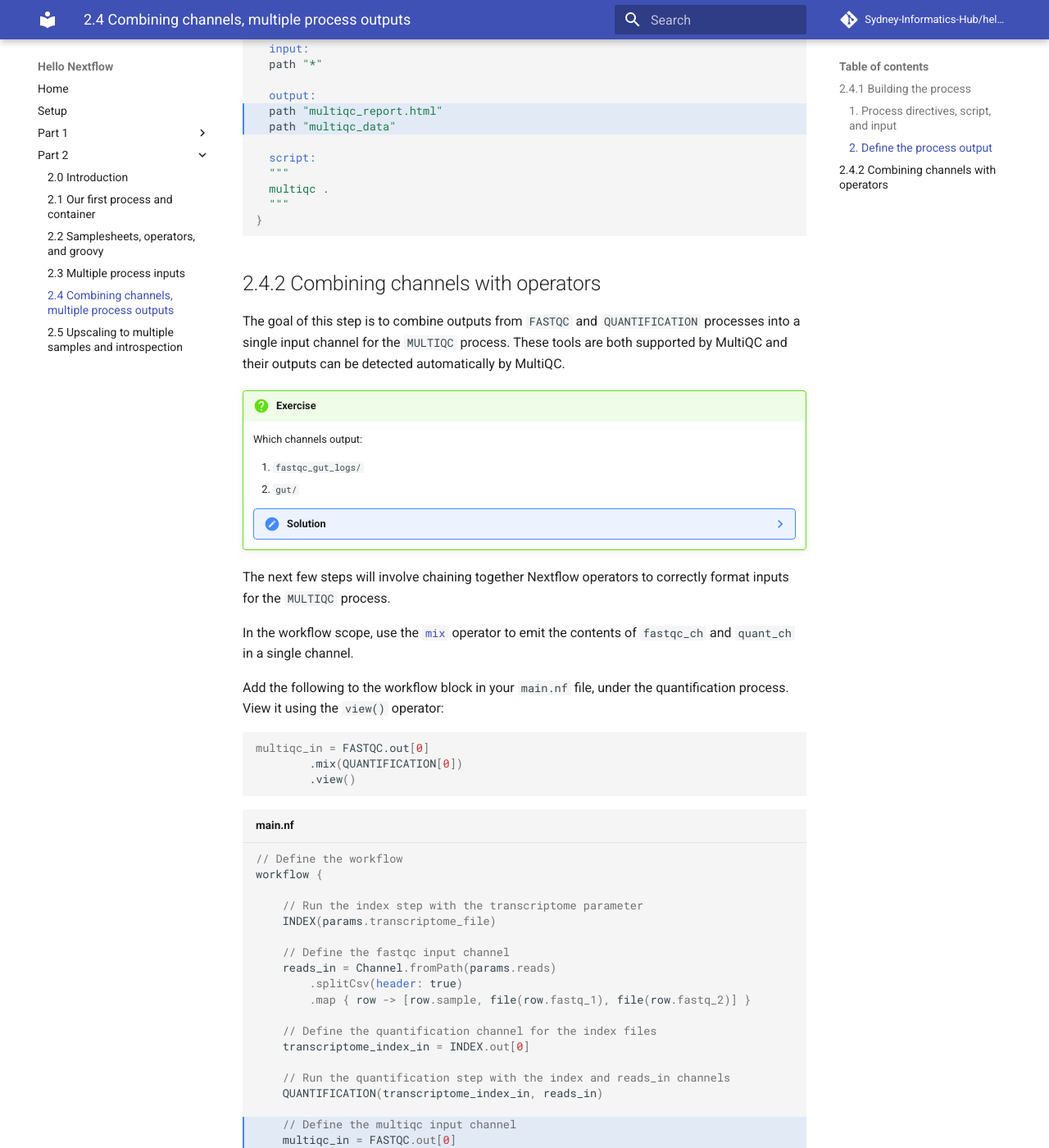
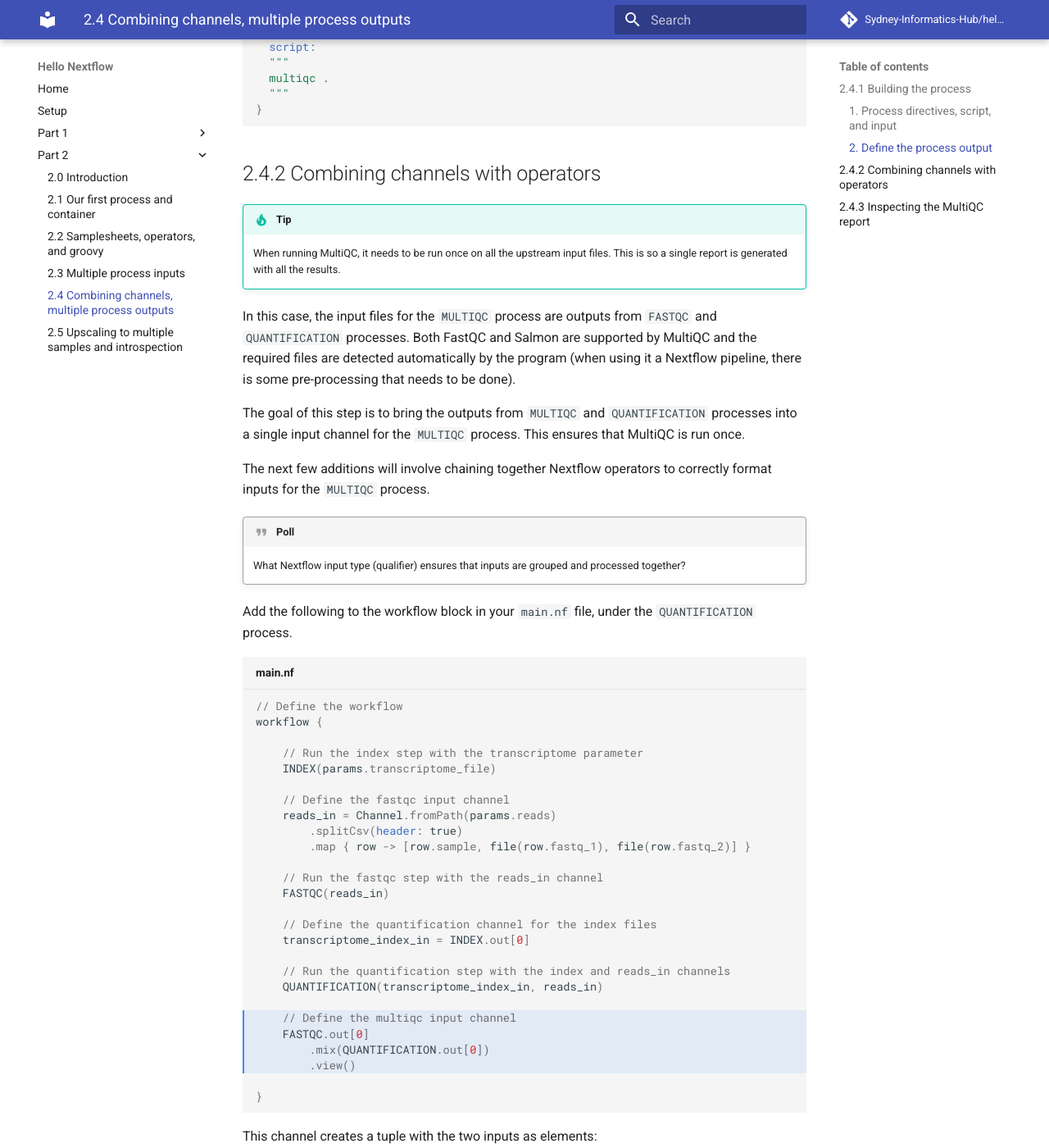
Before and after one commit to Sydney-Informatics-Hub/hello-nextflow, an MkDocs documentation site: the page built from docs/part2/04_multiqc.md, in a window 1280 px wide and 1400 px high, scrolled down 3037 px. Shown: the whole window at 82% size. Built offline with MkDocs 1.6.1 and Material for MkDocs 9.7.7, drawn with Linux system fonts in a browser that asks for light colours; comment, search, counter and statistics services are not loaded; some of the changed text lies outside the part shown.

````diff
--- a/docs/part2/04_multiqc.md
+++ b/docs/part2/04_multiqc.md
@@ -30,7 +29,7 @@ Open the bash script `03_multiqc.sh`.
 multiqc --outdir results/ results/
 ```
 
-This script is a lot simpler than previous scripts, we've worked with. It searches searches for the output files generated by the `FASTQC` and `QUANTIFICATION` processes saved to the `results/` directory. As specified by `--outdir results/`, it will output two MultiQC files:
+This script is a lot simpler than previous scripts we've worked with. It searches searches for the output files generated by the `FASTQC` and `QUANTIFICATION` processes saved to the `results/` directory. As specified by `--outdir results/`, it will output two MultiQC files:
 
 1. A directory called `multiqc_data/`
 2. A report file called `multiqc_report.html`
@@ -39,14 +38,13 @@ This script is a lot simpler than previous scripts, we've worked with. It search
 
 ### 1. Process directives, `script`, and `input`
 
-Here is the empty `process` template with the `container` and `publishDir`
-directives we'll be using to get you started. Add this to your `main.nf` after the `QUANTIFICATION` process.
+Here is the `process` template with the `container` and `publishDir`
+directives provided. Add this to your `main.nf` after the `QUANTIFICATION` process:
 
 ```groovy title="main.nf"
 process MULTIQC {
-
   container "quay.io/biocontainers/multiqc:1.19--pyhdfd78af_0"
-  publishDir params.outdir, mode: 'copy'
+  publishDir "results", mode: 'copy'
 
   input:
   path "*"
@@ -63,12 +61,8 @@ process MULTIQC {
 
 The `script` and `input` follow the MultiQC Nextflow
 [integration recommendations](https://multiqc.info/docs/usage/pipelines/#nextflow).
-
-> Probably need another diagram and explanation on why the script is thw way
-it is
-
-> Refer back to staging from Part 1, and that the channel/`.collect` deals
-with this. More stable using channels to deal with paths vs. directory input
+The key thing to note here is that MultiQC needs to be run once for all
+upstream outputs.
 
 From the information above we know that the input for `multiqc` is the
 `results/` directory, specifically, the files and directories within
@@ -76,7 +70,7 @@ From the information above we know that the input for `multiqc` is the
 (`fastqc_gut_logs/`) and `QUANTIFICATION` (`gut/`) processes into a single
 channel as input to `MULTIQC`.
 
-??? warning "Why you should NOT use the `publishDir` folder as a process input"
+!!! warning "Why you should NOT use the `publishDir` folder as a process input"
 
     It might make sense to have the `results/` folder (set by `publishDir`) as
     the input to the process here, but it may not exist until the workflow
@@ -92,21 +86,14 @@ channel as input to `MULTIQC`.
 
 More on this in the next section.
 
-!!! exercise "Exercise"
-    Think of something
-
 ### 2. Define the process `output`
 
-Next, add the `output` definition to the `MULTIQC` process.
-
-```bash
-path "multiqc_report.html"
-path "multiqc_data"
-```
-MultiQC output consists of the following:
+The MultiQC output consists of the following:
 
 * An HTML report file called `multiqc_report.html`
 * A directory called `multiqc_data/` containing the data used to generate the report.
+
+Add the following `output` definition to the `MULTIQC` process:
 
 ```groovy title="main.nf" hl_lines="10-11"
 process MULTIQC {
@@ -130,34 +117,33 @@ process MULTIQC {
 
 ## 2.4.2 Combining channels with operators
 
-The goal of this step is to combine outputs from `FASTQC` and `QUANTIFICATION` processes into a single input channel for the `MULTIQC` process. These tools are both supported by MultiQC and their outputs can be detected automatically by MultiQC.
+!!! tip
 
-!!! question "Exercise"
+    When running MultiQC, it needs to be run once on all the upstream input files.
+    This is so a single report is generated with all the results.
 
-    Which channels output:
+In this case, the input files for the `MULTIQC` process are outputs from
+`FASTQC` and `QUANTIFICATION` processes. Both FastQC and Salmon are supported
+by MultiQC and the required files are detected automatically by the program
+(when using it a Nextflow pipeline, there is some pre-processing that needs to
+be done).
 
-    1. `fastqc_gut_logs/`
-    2. `gut/`
+The goal of this step is to bring the outputs from `MULTIQC` and
+`QUANTIFICATION` processes into a single input channel for the `MULTIQC`
+process. This ensures that MultiQC is run once.
 
-    ??? note "Solution"
+The next few additions will involve chaining together Nextflow operators to
+correctly format inputs for the `MULTIQC` process.
 
-        `fastqc_ch` and `quant_ch`.
+!!! quote "Poll"
 
-The next few steps will involve chaining together Nextflow operators to correctly format inputs for the `MULTIQC` process.
+    What Nextflow input type (qualifier) ensures that inputs are grouped and
+    processed together?
 
-In the workflow scope, use the
-[`mix`](https://www.nextflow.io/docs/latest/operator.html#mix) operator to
-emit the contents of `fastqc_ch` and `quant_ch` in a single channel.
+Add the following to the workflow block in your `main.nf` file, under the
+`QUANTIFICATION` process.
 
-Add the following to the workflow block in your `main.nf` file, under the quantification process. View it using the `view()` operator:
-
-```bash
-multiqc_in = FASTQC.out[0]
-        .mix(QUANTIFICATION[0])
-        .view()
-```
-
-```groovy title="main.nf" hl_lines="18-21"
+```groovy title="main.nf" hl_lines="21-24"
 // Define the workflow
 workflow {
 
@@ -169,6 +155,9 @@ workflow {
         .splitCsv(header: true)
         .map { row -> [row.sample, file(row.fastq_1), file(row.fastq_2)] }
 
+    // Run the fastqc step with the reads_in channel
+    FASTQC(reads_in)
+
     // Define the quantification channel for the index files
     transcriptome_index_in = INDEX.out[0]
 
@@ -176,8 +165,8 @@ workflow {
     QUANTIFICATION(transcriptome_index_in, reads_in)
 
     // Define the multiqc input channel
-    multiqc_in = FASTQC.out[0]
-        .mix(QUANTIFICATION[0])
+    FASTQC.out[0]
+        .mix(QUANTIFICATION.out[0])
         .view()
 
 }
@@ -186,10 +175,13 @@ workflow {
 This channel creates a tuple with the two inputs as elements:
 
 - Takes the output of `FASTQC`, using element `[0]` to refer to the first element of the output.
-- Uses `mix(QUANTIFICATION)[0]` to combine `FASTQC` output with the first element of the `QUANTIFICATION` output.
+- Uses `mix(QUANTIFICATION.out[0])` to combine `FASTQC.out[0]` output with the first element of the `QUANTIFICATION` output.
 - Uses `view()` allows us to see the values emitted into the channel.
 
-Run the workflow:
+For more information, see the documentation on
+[`mix`](https://www.nextflow.io/docs/latest/operator.html#mix).
+
+Run the workflow to see what it produces:
 
 ```bash
 nextflow run main.nf -resume
@@ -211,11 +203,18 @@ The outputs have been emitted one after the other, meaning that it will be
 processed separately. We need them to be processed together (generated in the
 same MultiQC report), so we need to add one more step.
 
+!!! note
+
+    Note that the outputs point to the files in the work directories, rather than
+    the `publishDir`. This is one of the ways that Nextflow ensures all input files
+    are ready and ensures proper workflow control.
+
+
 Add the [`collect`](https://www.nextflow.io/docs/latest/operator.html#collect)
 operator to ensure all samples are processed together in the same
 process and view the output:
 
-```groovy title="main.nf" hl_lines="20"
+```groovy title="main.nf" hl_lines="24"
 // Define the workflow
 workflow {
 
@@ -227,6 +226,9 @@ workflow {
         .splitCsv(header: true)
         .map { row -> [row.sample, file(row.fastq_1), file(row.fastq_2)] }
 
+    // Run the fastqc step with the reads_in channel
+    FASTQC(reads_in)
+
     // Define the quantification channel for the index files
     transcriptome_index_in = INDEX.out[0]
 
@@ -234,7 +236,7 @@ workflow {
     QUANTIFICATION(transcriptome_index_in, reads_in)
 
     // Define the multiqc input channel
-    multiqc_in = FASTQC.out[0]
+    FASTQC.out[0]
         .mix(QUANTIFICATION[0])
         .collect()
         .view()
@@ -248,7 +250,7 @@ Run the workflow:
 nextflow run main.nf -resume
 ```
 
-The channel now outputs a single tuple with the two directories.
+The channel now outputs a single tuple with the two directories:
 
 ```console title="Output"
 Launching `main.nf` [small_austin] DSL2 - revision: 6ab927f137
@@ -260,14 +262,17 @@ Launching `main.nf` [small_austin] DSL2 - revision: 6ab927f137
 
 ```
 
-!!! question "Exercise"
+Now that we have a channel that emits the correct data, add the finishing
+touches to the workflow scope.
 
-    Now that we have a channel that emits the correct data, remove `.view()`
-    and assign the channel to a variable called `multiqc_in`.
+!!! question "Exercise: Assign the input channel"
+
+    1. Assign the chain of operations to a channel called `multiqc_in`
+    2. Remove the `.view()` operator
 
     ??? note "Solution"
 
-        ```groovy title="main.nf" hl_lines="7 8 11"
+        ```groovy title="main.nf" hl_lines="8 11"
             // Define the quantification channel for the index files
             transcriptome_index_in = INDEX.out[0]
 
@@ -279,13 +284,13 @@ Launching `main.nf` [small_austin] DSL2 - revision: 6ab927f137
                 .mix(QUANTIFICATION[0])
                 .collect()
 
+        }
         ```
 
-We are now ready to call the `MULTIQC` process in the `workflow`.
+!!! question "Exercise: call the `MULTIQC` process"
 
-!!! question "Exercise"
-
-    Add the `MULTIQC` process in the workflow scope with `multiqc_in` as input.
+    1. Add the `MULTIQC` process in the workflow scope
+    2. Pass the `multiqc_in` channel as input.
 
     ??? note "Solution"
 
@@ -304,6 +309,7 @@ We are now ready to call the `MULTIQC` process in the `workflow`.
             // Run the multiqc step with the multiqc_in channel
              MULTIQC(multiqc_in)
 
+        }
         ```
 
 Run the workflow:
@@ -323,16 +330,39 @@ Launching `main.nf` [hopeful_swanson] DSL2 - revision: a4304bbe73
 
 ```
 
-> Inspect `results/multiqc_report.html`, maybe Poll something in the file
+## 2.4.3 Inspecting the MultiQC report
+
+Let's inspect the generated MultiQC report. You will need to download the file
+to your local machine and open it in a web browser.
+
+!!! question "Exercise"
+
+    1. In the VSCode Explorer sidebar, locate the report `results/multiqc_report.html`
+    2. Right click on the file, and select **"Download"**
+    3. Open the file in a web browser
+
+    !!! quote "Poll"
+
+        Under the **"General Statistics"** section, how many samples (i.e. rows) have been
+        included in the table?
+
+!!! tip
+
+    If you have to view many (i.e. `.html`) files on a remote server, we recommend using the
+    [Live Server](https://marketplace.visualstudio.com/items?itemName=ritwickdey.LiveServer)
+    VSCode extension.
+
+    The extension allows you to view `.html` files within a VSCode tab instead
+    of manually downloading files locally.
 
 You have a working pipeline for a single paired-end sample!
+
 
 !!! abstract "Summary"
 
     In this lesson you have learned:
 
-        1. How to
-        1. How to
-        1. How to
-        1. How to
-        1. How to
+    1. How to implement a process following integration recommendations
+    2. How to define an output with multiple outputs
+    3. How to use the `mix` and `collect` operators to combine outputs into a single tuple
+    4. How to access and view `.html` files from a remote server
````
Also changed, not shown: other parts of docs/part2/04_multiqc.md (+2 -2 lines).
